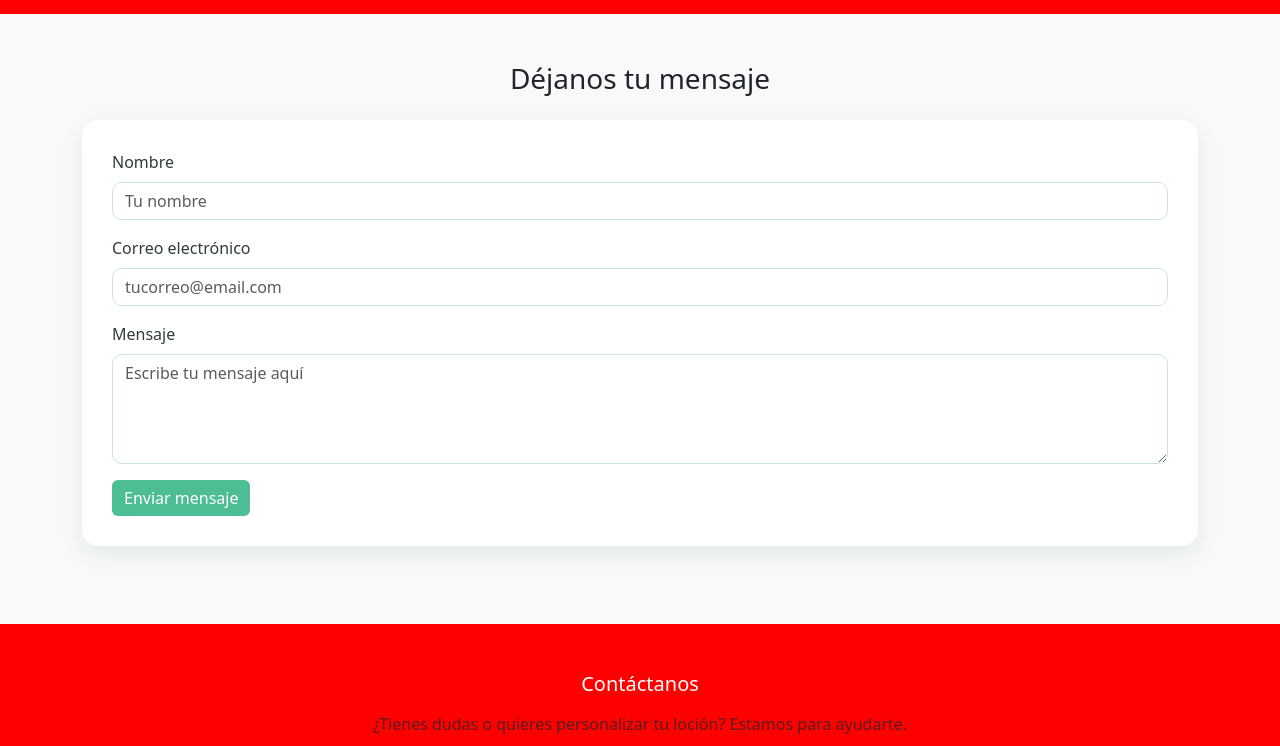
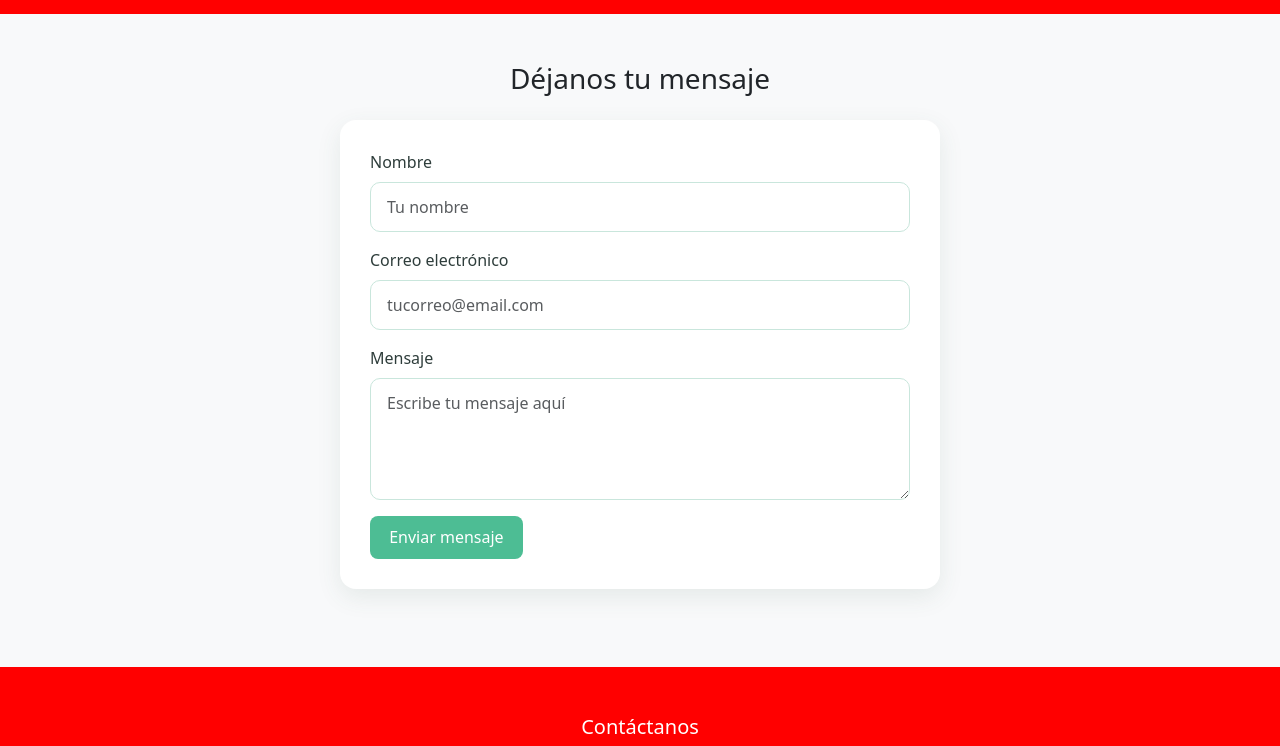
Before and after one commit to Dakles09/lociones, a website: page index.html in a window 1280 px wide. Shown: the part 1070-1816 px from the top of the page. Drawn offline with nearby package versions, Linux system fonts and the light colour scheme; no server answers.

```diff
--- a/estilos.css
+++ b/estilos.css
@@ -1,4 +1,4 @@
-/* ============= ESTILOS GENERALES PARA FORMULARIOS Y BOTONES ============= */
+/* ========== ESTILOS GENERALES PARA FORMULARIOS Y BOTONES ========== */
 
 form {
   background-color: #ffffff;
@@ -6,27 +6,52 @@
   padding: 30px;
   box-shadow: 0 8px 24px rgba(60, 100, 80, 0.1);
   margin-bottom: 30px;
+  max-width: 600px;
+  margin-inline: auto;
 }
 
 label {
   font-weight: 500;
   color: #2E3D3B;
+  margin-bottom: 6px;
+  display: block;
 }
 
+input[type="text"],
+input[type="email"],
+textarea,
+select,
 .form-control {
+  width: 100%;
+  padding: 0.75rem 1rem;
+  font-size: 1rem;
+  color: #2E3D3B;
+  background-color: #fff;
+  border: 1px solid #C9E6DC;
   border-radius: 10px;
-  border: 1px solid #C9E6DC;
   box-shadow: none;
+  transition: border-color 0.3s, box-shadow 0.3s;
 }
 
+input:focus,
+textarea:focus,
+select:focus,
 .form-control:focus {
   border-color: #4DBD94;
   box-shadow: 0 0 0 0.2rem rgba(102, 205, 170, 0.25);
+  outline: none;
 }
+
+/* Botones personalizados */
 
 .btn-success {
   background-color: #4DBD94;
+  color: white;
   border: none;
+  padding: 0.6rem 1.2rem;
+  border-radius: 8px;
+  font-weight: 500;
+  transition: background-color 0.3s;
 }
 
 .btn-success:hover {
@@ -35,17 +60,26 @@
 
 .btn-primary {
   background-color: #66CDAA;
+  color: white;
   border: none;
+  padding: 0.6rem 1.2rem;
+  border-radius: 8px;
+  font-weight: 500;
+  transition: background-color 0.3s;
 }
 
 .btn-primary:hover {
   background-color: #4DBD94;
 }
 
+/* Separadores */
+
 hr {
   border-top: 1px solid #C9E6DC;
   margin: 30px 0;
 }
+
+/* Para pruebas visuales */
 body {
-  background-color: red;
+  background-color: red; /* Elimina esto después de verificar carga de estilos */
 }
```
